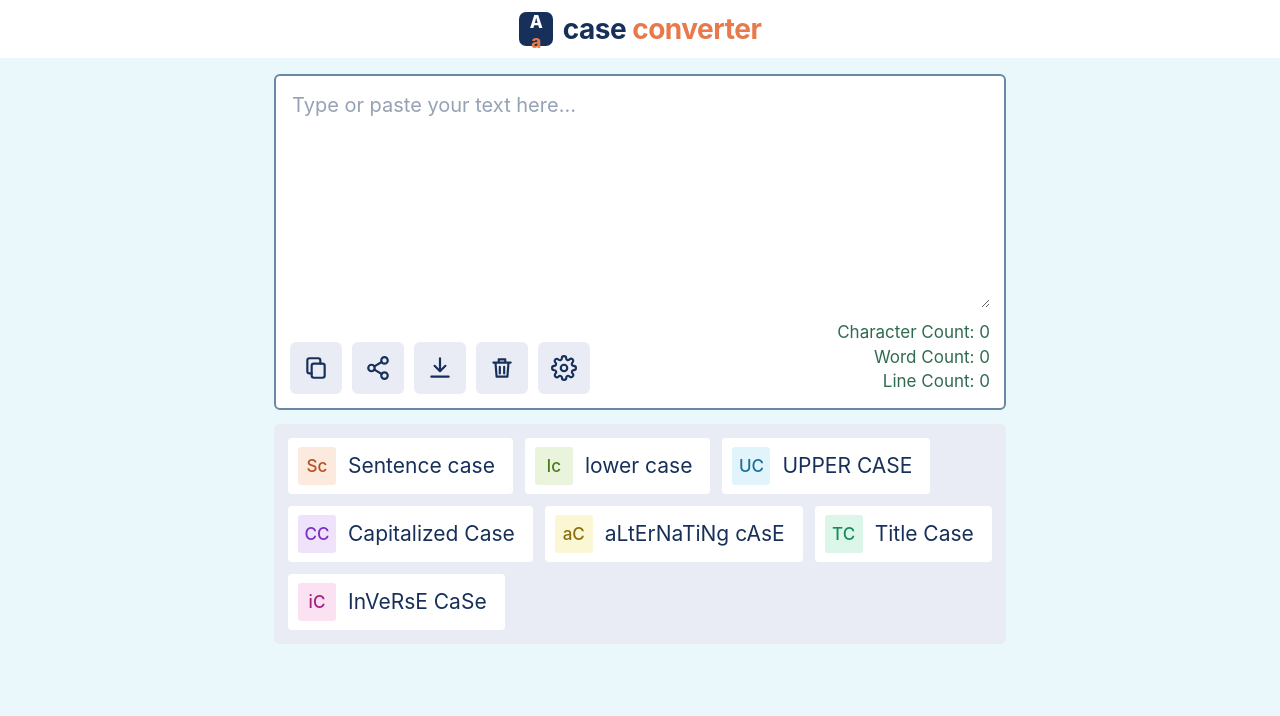
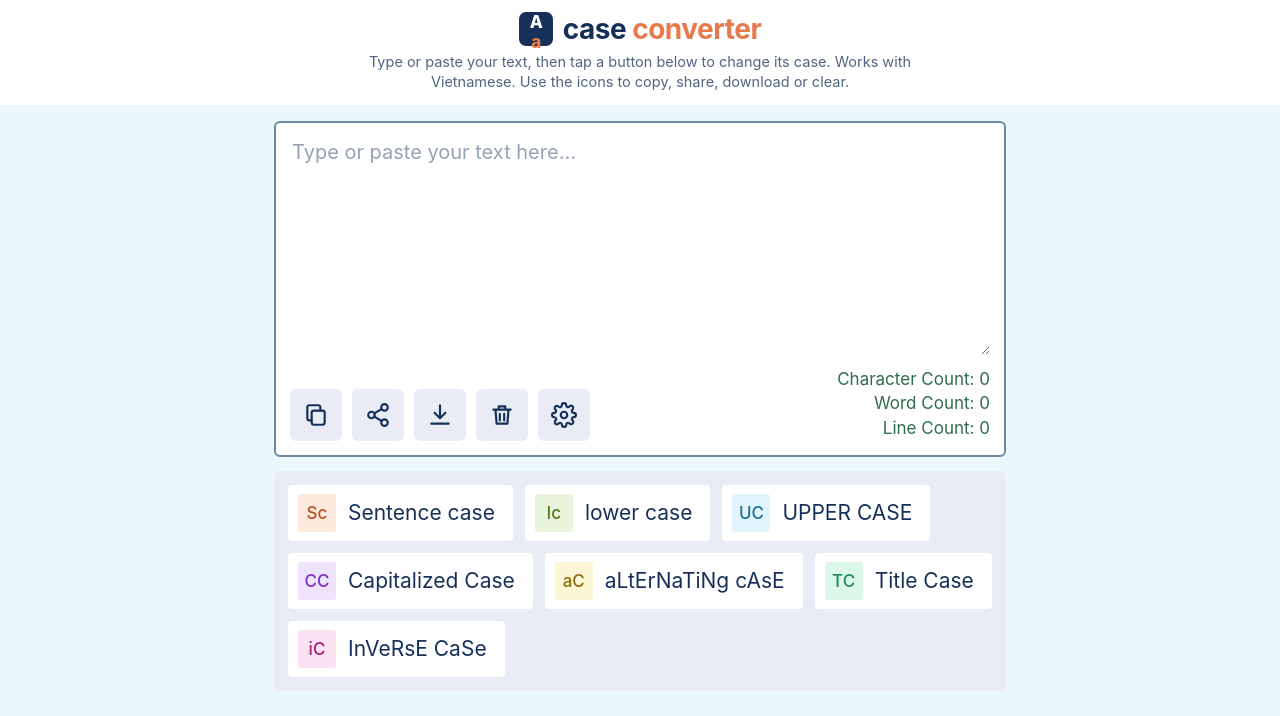
Before and after one commit to lqvu2026/case-converter, a plain HTML site: page index.html in a window 1280 px wide. Drawn offline with Linux system fonts and the light colour scheme.

Commit message:
Add files via upload

```diff
--- a/index.html
+++ b/index.html
@@ -44,8 +44,10 @@
   header {
     background: var(--card);
     padding: calc(12px + env(safe-area-inset-top)) 20px 12px;
-    display: flex; align-items: center; justify-content: center; gap: 10px;
+    display: flex; flex-direction: column; align-items: center; gap: 6px;
   }
+  .brand { display: flex; align-items: center; justify-content: center; gap: 10px; }
+  .tagline { margin: 0; max-width: 560px; text-align: center; font-size: 14.5px; line-height: 1.4; color: var(--navy); opacity: .75; }
   .badge {
     width: 34px; height: 34px; border-radius: 7px; background: var(--navy);
     color: var(--card); display: grid; place-items: center;
@@ -122,8 +124,11 @@
 </head>
 <body>
 <header>
-  <div class="badge">A<span>a</span></div>
-  <h1>case <em>converter</em></h1>
+  <div class="brand">
+    <div class="badge">A<span>a</span></div>
+    <h1>case <em>converter</em></h1>
+  </div>
+  <p class="tagline">Type or paste your text, then tap a button below to change its case. Works with Vietnamese. Use the icons to copy, share, download or clear.</p>
 </header>
 
 <main>
```
